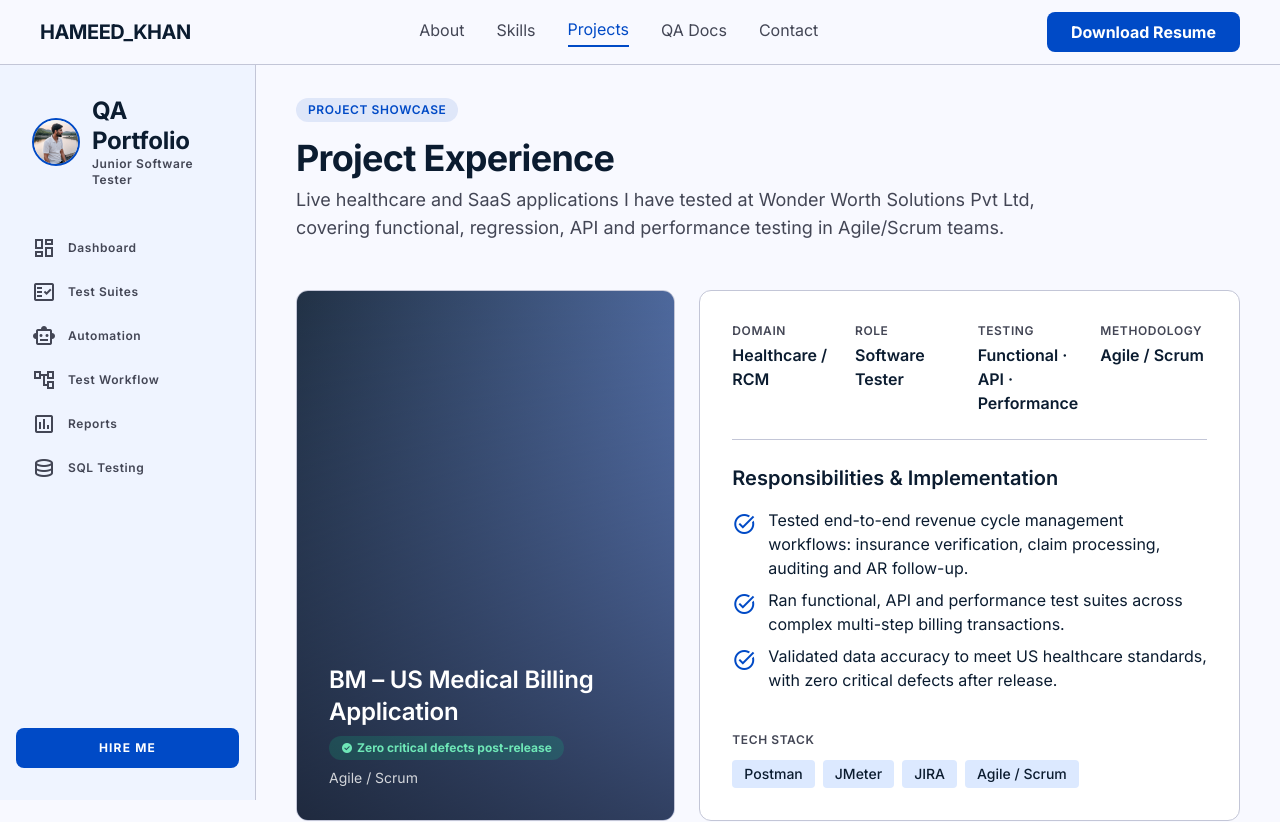
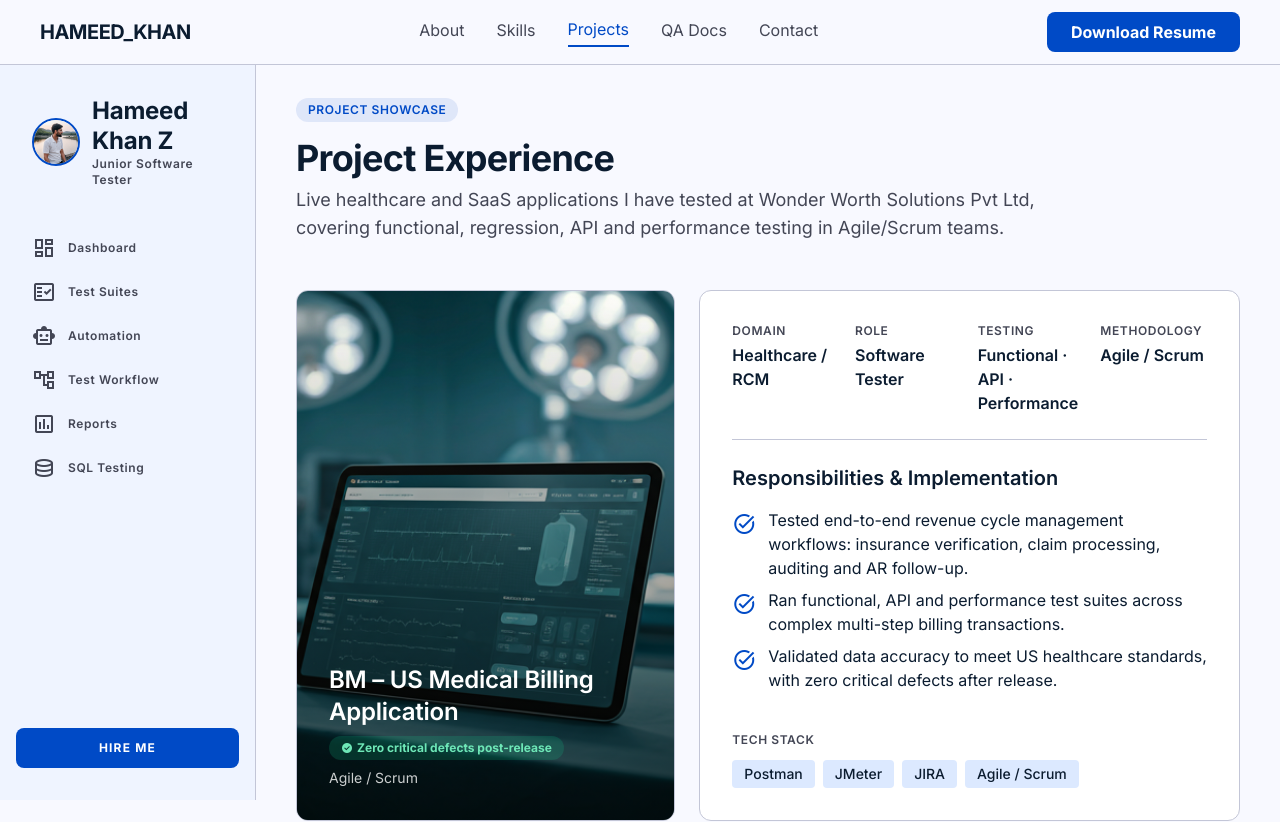
Before and after one commit to Hameed1534/Hameed1534, a React (Vite) app: page /projects in a window 1280 px wide. Shown: the top 822 px of the page. Built offline with nearby package versions, Linux system fonts and the light colour scheme; no server answers.

Commit message:
CHanged few contents

```diff
--- a/src/data/profile.js
+++ b/src/data/profile.js
@@ -25,7 +25,7 @@ export const experience = {
 
 export const profile = {
   brand: 'HAMEED_KHAN',
-  sidebarTitle: 'QA Portfolio',
+  sidebarTitle: 'Hameed Khan Z',
   sidebarSubtitle: 'Junior Software Tester',
 
   name: 'Hameed Khan Z',
--- a/src/data/projects.js
+++ b/src/data/projects.js
@@ -12,7 +12,7 @@ export const flagshipProject = {
   title: 'BM – US Medical Billing Application',
   passRate: 'Zero critical defects post-release',
   methodology: 'Agile / Scrum',
-  image: '',
+  image: '/images/healthcare-saas.png',
   imageAlt: 'US medical billing application',
   facts: [
     { label: 'DOMAIN', value: 'Healthcare / RCM' },
```
